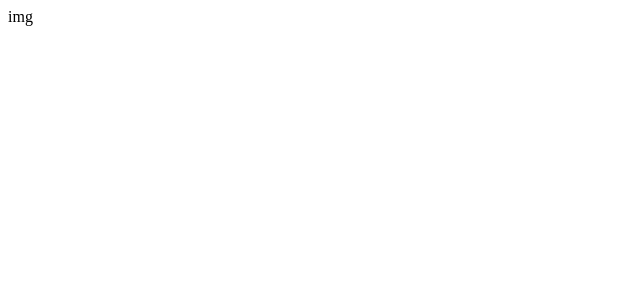
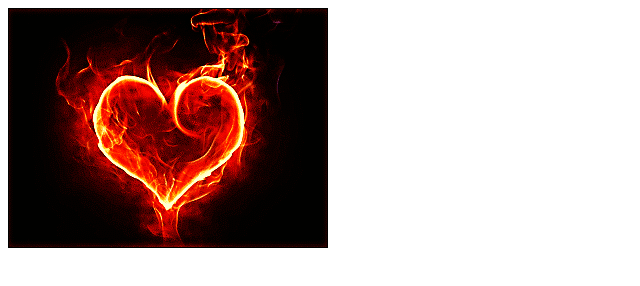
Before and after one commit to ZitroAgario/Love, a plain HTML site: page index.htm in a window 1280 px wide. Shown: the whole page, without its empty margins (0-640 px from the left). Drawn offline with Linux system fonts and the light colour scheme.

Commit message:
Update index.htm

```diff
--- a/index.htm
+++ b/index.htm
@@ -3,4 +3,6 @@
     <title>Відкритка</title>
   </head>
   <body>
-    img
+    <img src="heart-fire-animation18.gif">
+  </body>
+</html>
```
